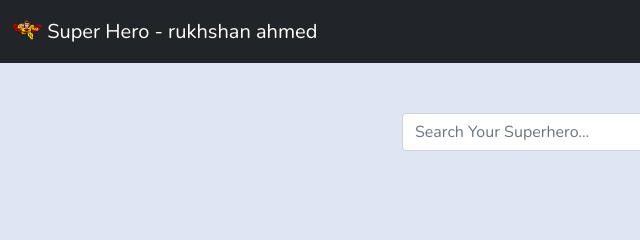
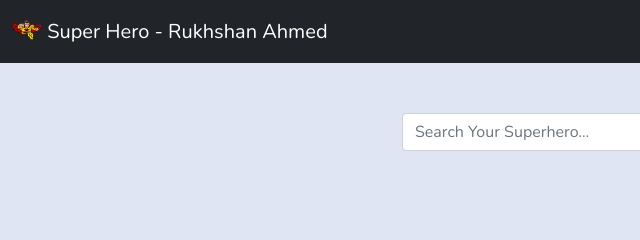
Before and after one commit to rukh19/superhero_hunter_by_Rukhshan19, a plain HTML site: page index.html in a window 1280 px wide. Shown: the top 240 px of the page, 0-640 px from the left. Drawn offline with nearby package versions, Linux system fonts and the light colour scheme.

Commit message:
Update index.html

```diff
--- a/index.html
+++ b/index.html
@@ -25,7 +25,7 @@
       crossorigin="anonymous"
     />
 
-    <title>SuperHero - Rukhshan</title>
+    <title>SuperHero - Rukhshan </title>
   </head>
   <body>
     <!-- Navigation Menu bar With Title -->
@@ -39,7 +39,7 @@
             height="24"
             class="d-inline-block align-text-top"
           />
-          Super Hero - rukhshan ahmed
+          Super Hero - Rukhshan Ahmed
         </a>
         <!-- Favourite Superhero  Button  -->
         <div class="d-flex">
```
